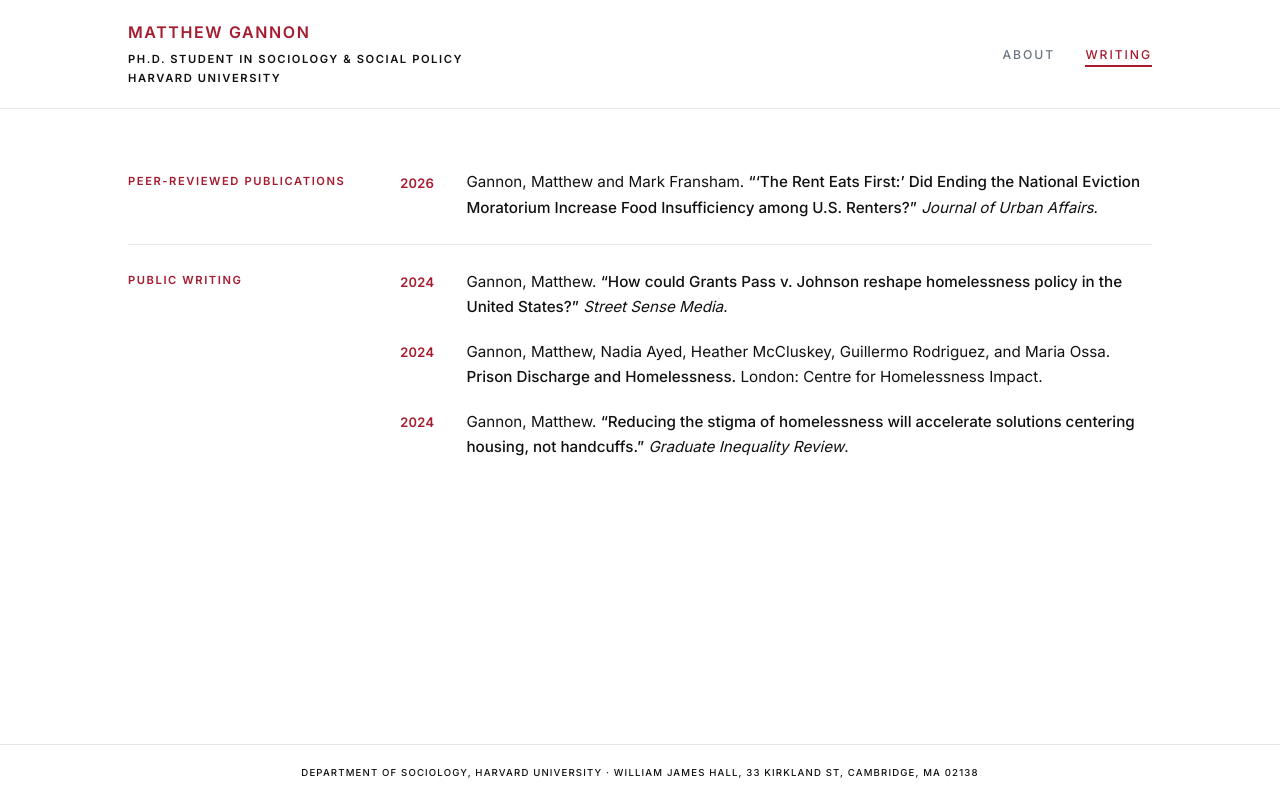
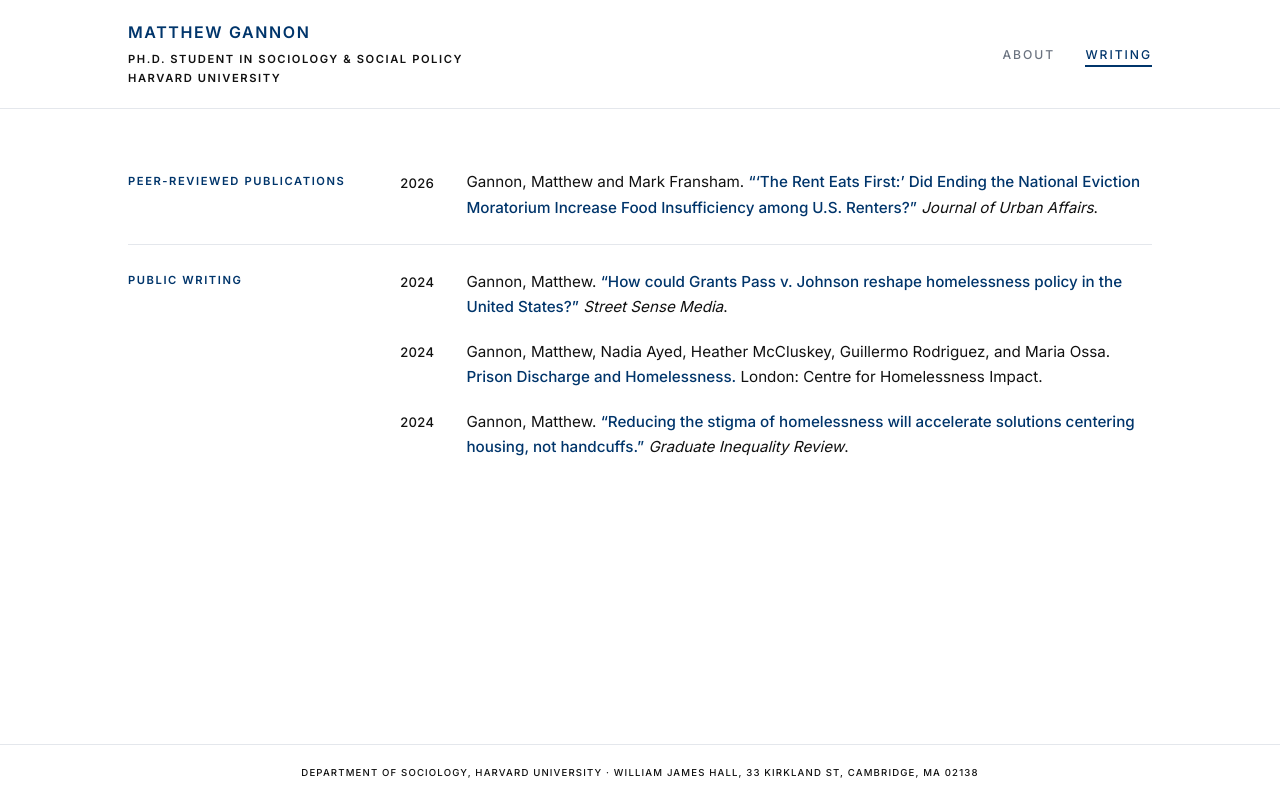
Before and after one commit to matthewtgannon/matthewtgannon.github.io, a plain HTML site: page writing.html in a window 1280 px wide. Drawn offline with Linux system fonts and the light colour scheme.

Commit message:
Add files via upload

```diff
--- a/style.css
+++ b/style.css
@@ -1,5 +1,5 @@
 :root {
-  --accent: #a51c30;
+  --accent: #00356b;
   --ink: #111;
   --gray: #6b7380;
   --rule: #e4e7ec;
@@ -64,9 +64,9 @@ figure { margin: 0; }
 .entries { list-style: none; margin: 0; padding: 0; }
 .entries li { display: grid; grid-template-columns: 3.25rem 1fr; gap: .9rem; margin: 0 0 1.25rem; }
 .entries li:last-child { margin: 0; }
-.year { padding-top: .2rem; font-size: .82rem; font-weight: 600; color: var(--accent); font-variant-numeric: tabular-nums; }
+.year { padding-top: .2rem; font-size: .82rem; font-weight: 500; font-variant-numeric: tabular-nums; }
 .cite { font-size: .95rem; line-height: 1.65; }
-.cite a { font-weight: 500; }
+.cite a { font-weight: 500; color: var(--accent); }
 .cite a:hover { text-decoration: underline; text-underline-offset: 4px; }
 
 /* Footer */
```
